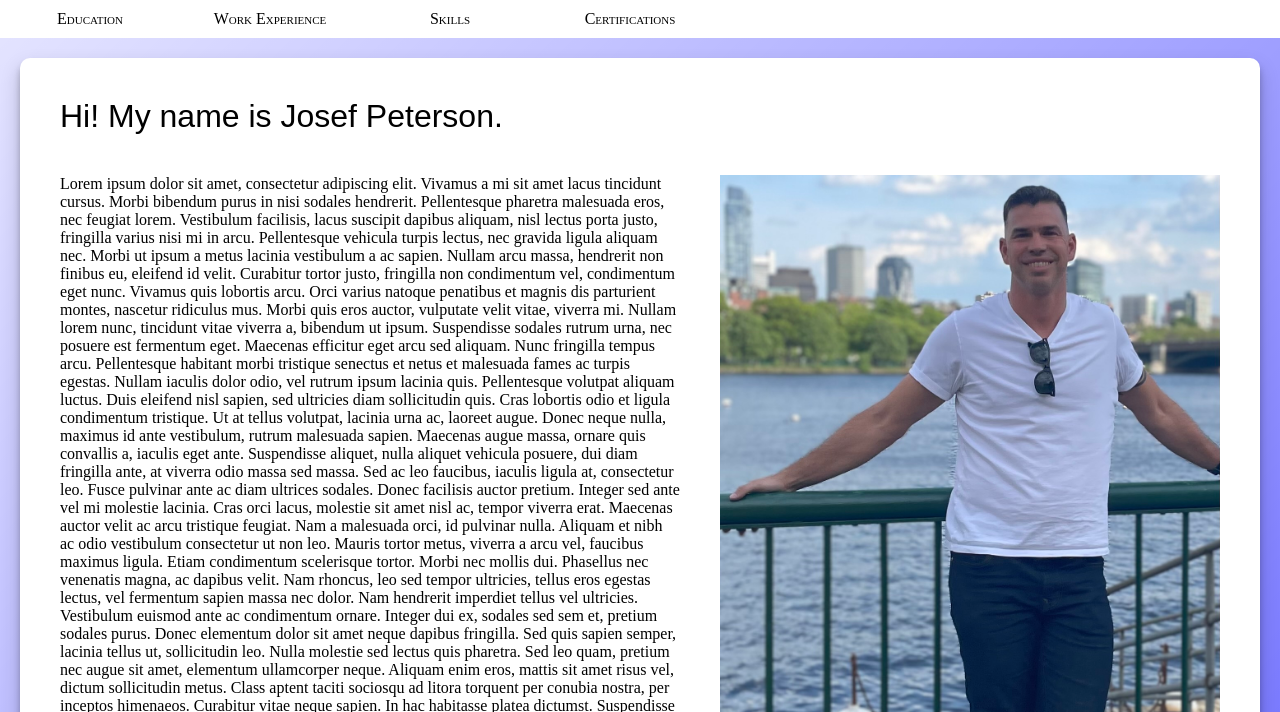
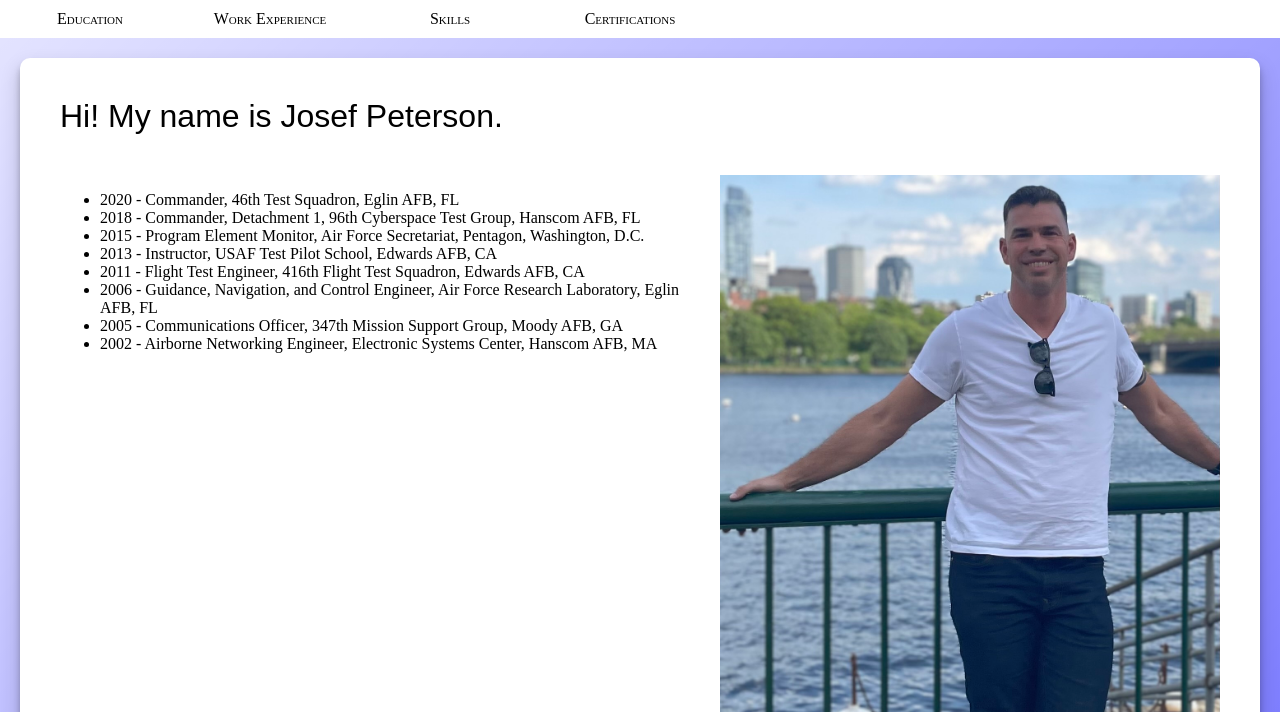
Before and after one commit to JoeCool02/JoeCool02.github.io, a plain HTML site: page index.html in a window 1280 px wide. Shown: the top 712 px of the page. Drawn offline with Linux system fonts and the light colour scheme.

Commit message:
changed footer position

```diff
--- a/index.html
+++ b/index.html
@@ -20,65 +20,17 @@
         </header>
         <div id="main_content_container">
             <div id="main_content">
-                Lorem ipsum dolor sit amet, consectetur adipiscing elit. Vivamus a mi sit amet lacus tincidunt cursus.
-                Morbi bibendum purus in nisi sodales hendrerit. Pellentesque pharetra malesuada eros, nec feugiat lorem.
-                Vestibulum facilisis, lacus suscipit dapibus aliquam, nisl lectus porta justo, fringilla varius nisi mi
-                in
-                arcu. Pellentesque vehicula turpis lectus, nec gravida ligula aliquam nec. Morbi ut ipsum a metus
-                lacinia
-                vestibulum a ac sapien. Nullam arcu massa, hendrerit non finibus eu, eleifend id velit. Curabitur tortor
-                justo, fringilla non condimentum vel, condimentum eget nunc. Vivamus quis lobortis arcu. Orci varius
-                natoque
-                penatibus et magnis dis parturient montes, nascetur ridiculus mus. Morbi quis eros auctor, vulputate
-                velit
-                vitae, viverra mi. Nullam lorem nunc, tincidunt vitae viverra a, bibendum ut ipsum. Suspendisse sodales
-                rutrum urna, nec posuere est fermentum eget. Maecenas efficitur eget arcu sed aliquam. Nunc fringilla
-                tempus
-                arcu.
-
-                Pellentesque habitant morbi tristique senectus et netus et malesuada fames ac turpis egestas. Nullam
-                iaculis
-                dolor odio, vel rutrum ipsum lacinia quis. Pellentesque volutpat aliquam luctus. Duis eleifend nisl
-                sapien,
-                sed ultricies diam sollicitudin quis. Cras lobortis odio et ligula condimentum tristique. Ut at tellus
-                volutpat, lacinia urna ac, laoreet augue. Donec neque nulla, maximus id ante vestibulum, rutrum
-                malesuada
-                sapien. Maecenas augue massa, ornare quis convallis a, iaculis eget ante. Suspendisse aliquet, nulla
-                aliquet
-                vehicula posuere, dui diam fringilla ante, at viverra odio massa sed massa. Sed ac leo faucibus, iaculis
-                ligula at, consectetur leo. Fusce pulvinar ante ac diam ultrices sodales. Donec facilisis auctor
-                pretium.
-
-                Integer sed ante vel mi molestie lacinia. Cras orci lacus, molestie sit amet nisl ac, tempor viverra
-                erat.
-                Maecenas auctor velit ac arcu tristique feugiat. Nam a malesuada orci, id pulvinar nulla. Aliquam et
-                nibh ac
-                odio vestibulum consectetur ut non leo. Mauris tortor metus, viverra a arcu vel, faucibus maximus
-                ligula.
-                Etiam condimentum scelerisque tortor. Morbi nec mollis dui. Phasellus nec venenatis magna, ac dapibus
-                velit.
-
-                Nam rhoncus, leo sed tempor ultricies, tellus eros egestas lectus, vel fermentum sapien massa nec dolor.
-                Nam
-                hendrerit imperdiet tellus vel ultricies. Vestibulum euismod ante ac condimentum ornare. Integer dui ex,
-                sodales sed sem et, pretium sodales purus. Donec elementum dolor sit amet neque dapibus fringilla. Sed
-                quis
-                sapien semper, lacinia tellus ut, sollicitudin leo. Nulla molestie sed lectus quis pharetra.
-
-                Sed leo quam, pretium nec augue sit amet, elementum ullamcorper neque. Aliquam enim eros, mattis sit
-                amet
-                risus vel, dictum sollicitudin metus. Class aptent taciti sociosqu ad litora torquent per conubia
-                nostra,
-                per inceptos himenaeos. Curabitur vitae neque sapien. In hac habitasse platea dictumst. Suspendisse
-                semper,
-                metus eget hendrerit commodo, massa neque interdum risus, sed sollicitudin ipsum ante in elit. Nam
-                imperdiet
-                tincidunt enim at hendrerit. Curabitur ut lectus non ipsum blandit pellentesque. Vestibulum sed velit
-                sit
-                amet ipsum feugiat hendrerit. Proin lobortis porta massa, sit amet tincidunt libero convallis hendrerit.
-                Proin sagittis risus velit, ut porttitor leo condimentum imperdiet. Vestibulum mattis tortor vitae
-                pretium
-                vulputate.
+                <ul>
+                    <li>2020 - Commander, 46th Test Squadron, Eglin AFB, FL</li>
+                    <li>2018 - Commander, Detachment 1, 96th Cyberspace Test Group, Hanscom AFB, FL</li>
+                    <li>2015 - Program Element Monitor, Air Force Secretariat, Pentagon, Washington, D.C.</li>
+                    <li>2013 - Instructor, USAF Test Pilot School, Edwards AFB, CA</li>
+                    <li>2011 - Flight Test Engineer, 416th Flight Test Squadron, Edwards AFB, CA</li>
+                    <li>2006 - Guidance, Navigation, and Control Engineer, Air Force Research Laboratory, Eglin AFB, FL
+                    </li>
+                    <li>2005 - Communications Officer, 347th Mission Support Group, Moody AFB, GA</li>
+                    <li>2002 - Airborne Networking Engineer, Electronic Systems Center, Hanscom AFB, MA</li>
+                </ul>
             </div>
             <div>
                 <img src="img/casual.jpg" id="profile_image" width="500px" />
--- a/style.css
+++ b/style.css
@@ -82,8 +82,8 @@ footer {
     font-family: 'Courier New', Courier, monospace;
     width: 100%;
     display: flex;
-    position: absolute;
-    bottom: 0px;
+    /* position: absolute;
+    bottom: 0px; */
     justify-content: center;
 }
 
```
